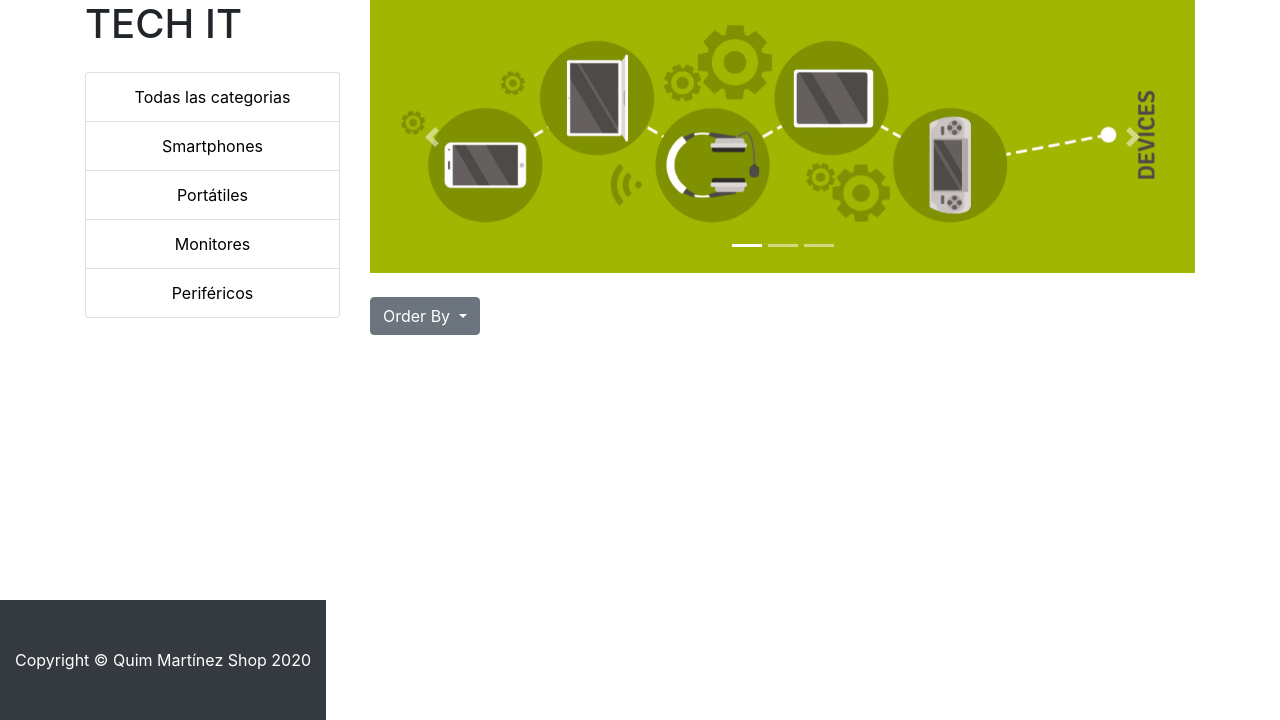
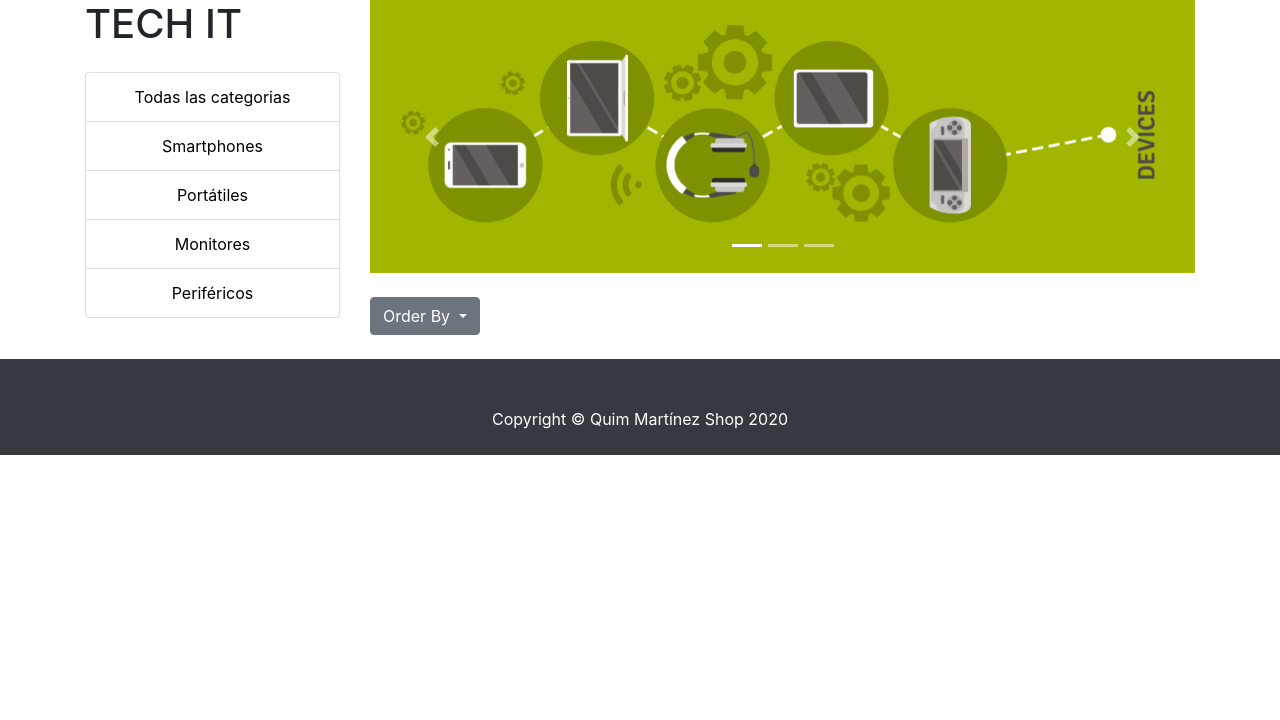
Before and after one commit to quimmp26/admin-datos-web, a PHP site: page /catalogo.php in a window 1280 px wide. Shown: the part 80-800 px from the top of the page. Run offline with PHP 8.4, Linux system fonts and the light colour scheme; data that the repository does not hold is empty.

Commit message:
css catalogo

```diff
--- a/catalogo.php
+++ b/catalogo.php
@@ -21,7 +21,7 @@
   <link href="vendor/bootstrap/css/bootstrap.min.css" rel="stylesheet">
 
   <!-- Custom styles for this template -->
-  <link href="css/shop-homepage.css" rel="stylesheet">
+  <link href="css/styles_catalogo.css" rel="stylesheet">
 
 </head>
 
--- a/css/shop-homepage.css
+++ /dev/null
@@ -1,14 +0,0 @@
-/*!
- * Start Bootstrap - Shop Homepage (https://startbootstrap.com/template/shop-homepage)
- * Copyright 2013-2020 Start Bootstrap
- * Licensed under MIT (https://github.com/StartBootstrap/startbootstrap-shop-homepage/blob/master/LICENSE)
- */
-body {
-  padding-top: 56px;
-}
-
-footer{
-  position: fixed;
-  bottom: 0;
-  left: 0;
-}
--- /dev/null
+++ b/css/styles_catalogo.css
@@ -0,0 +1,10 @@
+  body {
+    padding-top: 56px;
+  }
+
+  footer{
+
+    bottom: 0;
+    width: 100%;
+    height: 30px;
+  }
```
